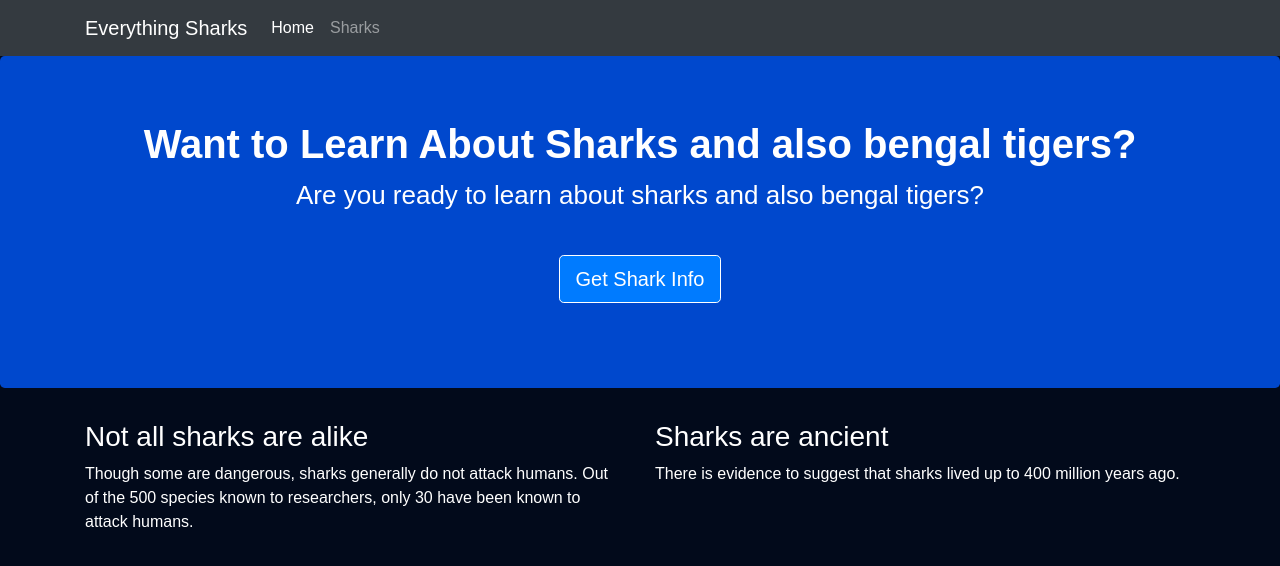
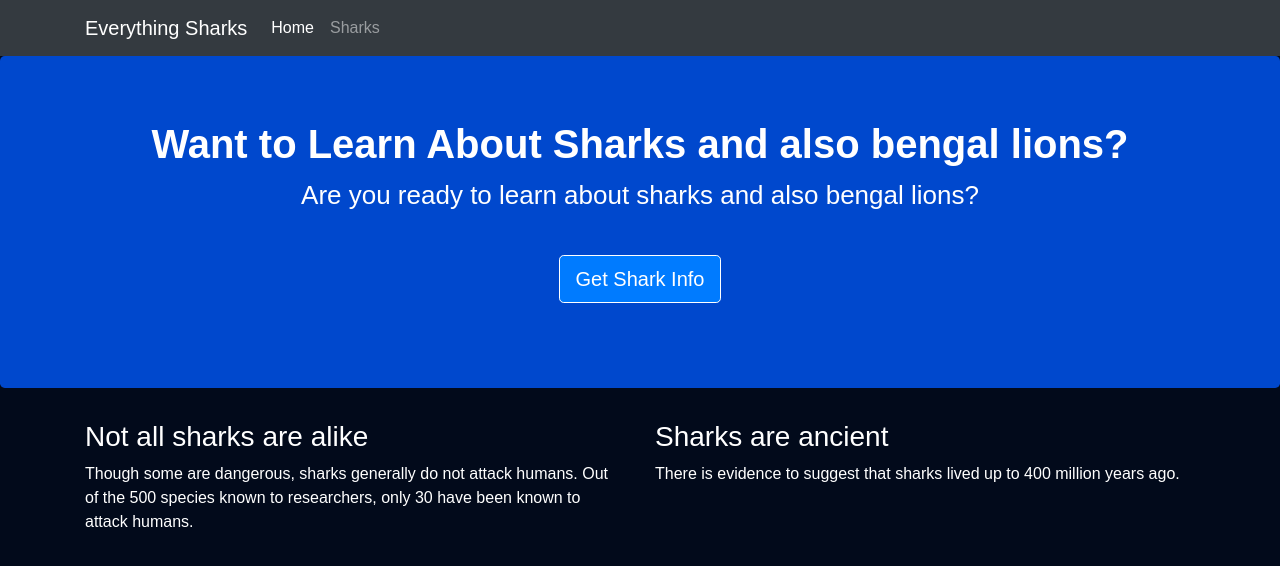
Before and after one commit to boddusaiprakash123/nodejs-application-deployment, a website: page views/index.html in a window 1280 px wide. Drawn offline with nearby package versions, Linux system fonts and the light colour scheme.

Commit message:
Update index.html
my 5th commit

```diff
--- a/views/index.html
+++ b/views/index.html
@@ -30,8 +30,8 @@
 
     <div class="jumbotron">
         <div class="container">
-            <h1>Want to Learn About Sharks and also bengal tigers?</h1>
-            <p>Are you ready to learn about sharks and also bengal tigers?</p>
+            <h1>Want to Learn About Sharks and also bengal lions?</h1>
+            <p>Are you ready to learn about sharks and also bengal lions?</p>
             <br>
             <p><a class="btn btn-primary btn-lg" href="/sharks" role="button">Get Shark Info</a></p>
         </div>
```
